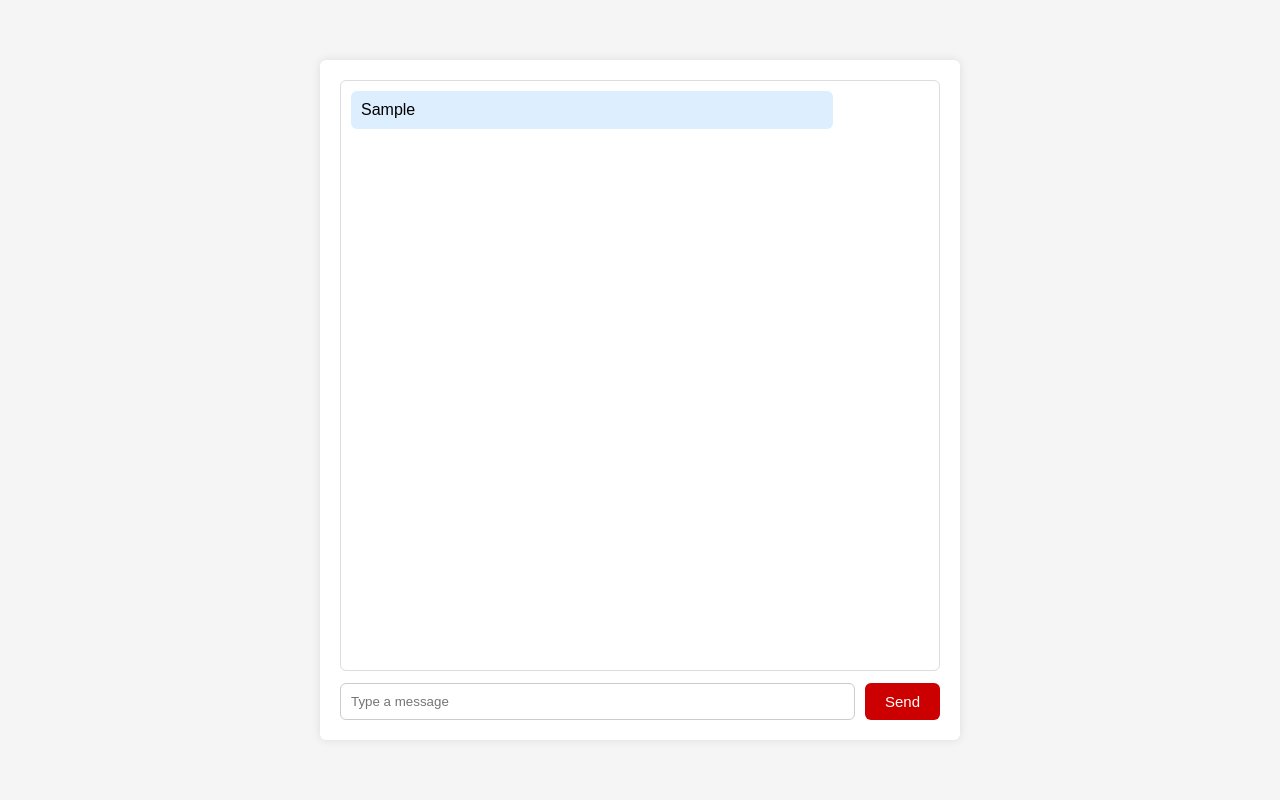
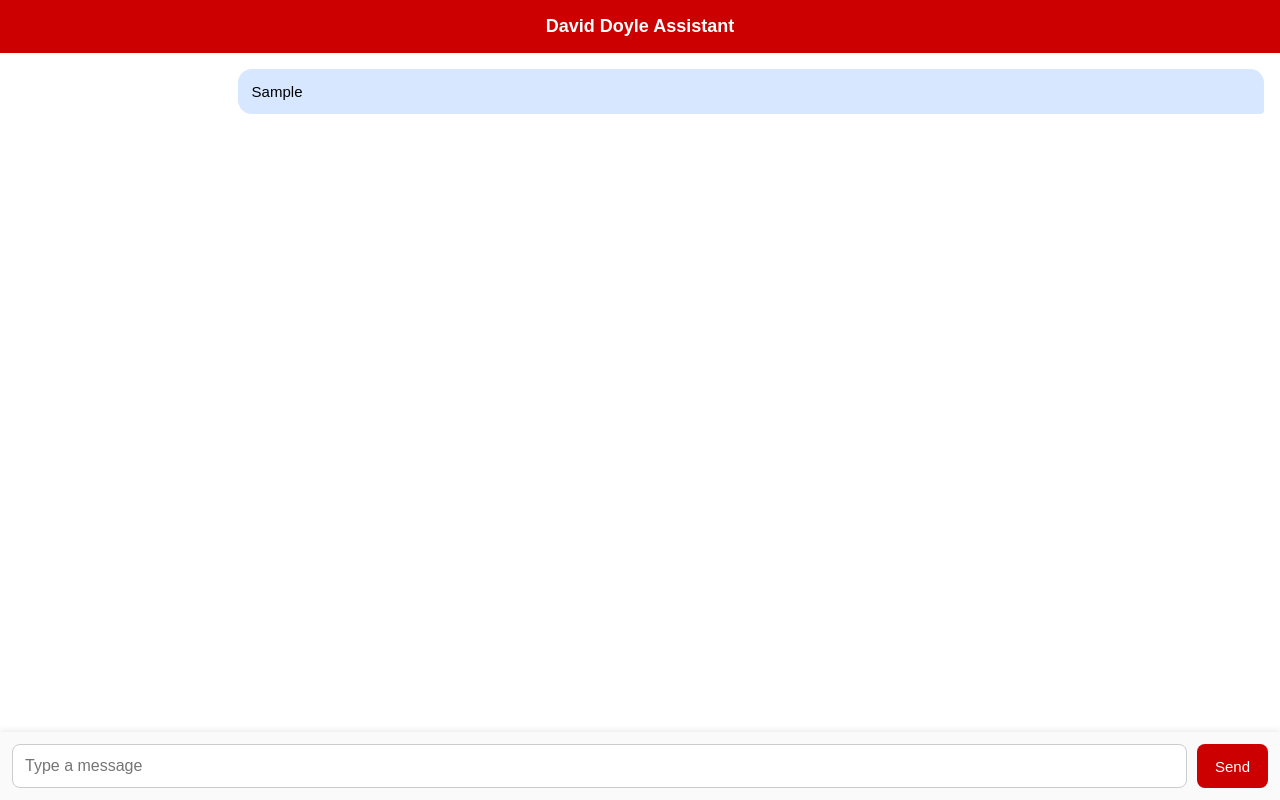
Before and after one commit to cstoten-stack/davidbot-single, a website: page public/index.html in a window 1280 px wide. Both pictures are taken after typing "Sample" into the empty fields and a click on the button "Send". Drawn offline with Linux system fonts and the light colour scheme; no server answers.

Commit message:
Update index.html

```diff
--- a/public/index.html
+++ b/public/index.html
@@ -2,37 +2,132 @@
 <html lang="en">
 <head>
   <meta charset="UTF-8">
-  <title>David Test Chat</title>
+  <title>David</title>
+  <meta name="viewport" content="width=device-width, initial-scale=1.0">
+
   <style>
-    body { font-family: Arial, sans-serif; background: #f5f5f5; margin: 0; padding: 0; display: flex; justify-content: center; align-items: center; height: 100vh; }
-    #chatWrapper { width: 100%; max-width: 600px; background: white; border-radius: 6px; padding: 20px; box-shadow: 0 0 10px rgba(0,0,0,0.1); display: flex; flex-direction: column; height: 80vh; }
-    #chatbox { flex: 1; overflow-y: auto; padding: 10px; background: white; border: 1px solid #ddd; border-radius: 6px; margin-bottom: 12px; }
-    .msg { margin-bottom: 12px; padding: 10px; border-radius: 6px; max-width: 80%; }
-    .user { background: #ddeeff; align-self: flex-end; }
-    .bot { background: #eeeeee; align-self: flex-start; }
-    #inputArea { display: flex; gap: 10px; }
-    input { flex: 1; padding: 10px; border-radius: 6px; border: 1px solid #ccc; }
-    button { padding: 10px 20px; border-radius: 6px; border: none; background: #cc0000; color: white; font-size: 15px; cursor: pointer; }
-    button:hover { background: #aa0000; }
+    body {
+      font-family: Arial, sans-serif;
+      margin: 0;
+      padding: 0;
+      background: #f5f5f5;
+      display: flex;
+      flex-direction: column;
+      height: 100vh;
+      overflow: hidden;
+    }
+
+    /* Header bar */
+    #header {
+      background: #cc0000;
+      color: white;
+      padding: 16px;
+      text-align: center;
+      font-size: 18px;
+      font-weight: bold;
+    }
+
+    /* Chat area scroll box */
+    #chatbox {
+      flex: 1;
+      overflow-y: auto;
+      padding: 16px;
+      box-sizing: border-box;
+      background: white;
+    }
+
+    .msg {
+      margin-bottom: 14px;
+      padding: 12px 14px;
+      border-radius: 14px;
+      max-width: 80%;
+      line-height: 1.4;
+      font-size: 15px;
+      word-wrap: break-word;
+    }
+
+    .user {
+      background: #d7e7ff;
+      align-self: flex-end;
+      margin-left: auto;
+      border-bottom-right-radius: 4px;
+    }
+
+    .bot {
+      background: #eeeeee;
+      align-self: flex-start;
+      margin-right: auto;
+      border-bottom-left-radius: 4px;
+    }
+
+    /* Input area fixed to bottom */
+    #inputArea {
+      display: flex;
+      padding: 12px;
+      background: #fafafa;
+      box-shadow: 0 -2px 6px rgba(0,0,0,0.08);
+    }
+
+    input {
+      flex: 1;
+      padding: 12px;
+      border: 1px solid #ccc;
+      border-radius: 8px;
+      font-size: 16px;
+      box-sizing: border-box;
+    }
+
+    button {
+      margin-left: 10px;
+      padding: 12px 18px;
+      background: #cc0000;
+      color: white;
+      font-size: 15px;
+      border: none;
+      border-radius: 8px;
+      cursor: pointer;
+    }
+
+    button:active {
+      background: #a40000;
+    }
+
+    @media (max-width: 600px) {
+      #header {
+        font-size: 16px;
+        padding: 12px;
+      }
+
+      input, button {
+        font-size: 15px;
+      }
+
+      .msg {
+        font-size: 14px;
+      }
+    }
   </style>
 </head>
+
 <body>
 
-<div id="chatWrapper">
-  <div id="chatbox"></div>
+<div id="header">David Doyle Assistant</div>
 
-  <div id="inputArea">
-    <input id="message" placeholder="Type a message">
-    <button onclick="sendMessage()">Send</button>
-  </div>
+<div id="chatbox"></div>
+
+<div id="inputArea">
+  <input id="message" placeholder="Type a message">
+  <button onclick="sendMessage()">Send</button>
 </div>
 
 <script>
 function addMessage(text, sender) {
   const box = document.getElementById("chatbox")
   const div = document.createElement("div")
+
   div.className = "msg " + sender
   div.textContent = text
+
   box.appendChild(div)
   box.scrollTop = box.scrollHeight
 }
```
